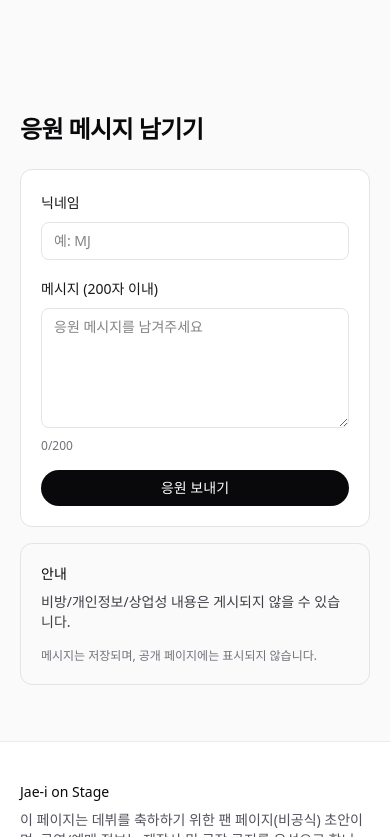
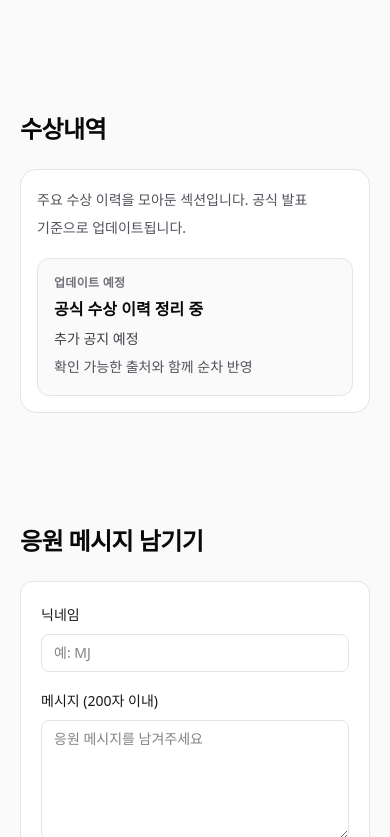
Before and after one commit to Jeonyomi/jaei-web, a Next.js app: page / in a window 390 px wide. Shown: the part 5427-6264 px from the top of the page. Built offline with nearby package versions, Linux system fonts and the light colour scheme.

Commit message:
feat: add data-driven awards section with nav anchor

```diff
--- a/src/app/page.tsx
+++ b/src/app/page.tsx
@@ -70,6 +70,36 @@ export default function Home() {
           <Gallery />
         </Section>
 
+        <Section id="awards" title={site.awards.title}>
+          <div className="rounded-2xl border border-zinc-200 bg-white p-4 sm:p-6">
+            <p className="text-sm leading-7 break-keep text-zinc-600 sm:text-[15px]">
+              {site.awards.note}
+            </p>
+
+            <ul className="mt-4 space-y-3 sm:space-y-4">
+              {site.awards.items.map((item) => (
+                <li
+                  key={`${item.year}-${item.award}`}
+                  className="rounded-xl border border-zinc-200 bg-zinc-50 p-4 sm:p-5"
+                >
+                  <p className="text-xs font-semibold tracking-wide text-zinc-500">
+                    {item.year}
+                  </p>
+                  <p className="mt-1 text-base font-semibold leading-7 break-keep text-zinc-950 sm:text-lg">
+                    {item.award}
+                  </p>
+                  <p className="mt-1 text-sm leading-6 break-keep text-zinc-700 sm:text-[15px]">
+                    {item.category}
+                  </p>
+                  <p className="mt-1 text-sm leading-6 break-keep text-zinc-600 sm:text-[15px]">
+                    {item.work}
+                  </p>
+                </li>
+              ))}
+            </ul>
+          </div>
+        </Section>
+
         <Section id="guestbook" title={site.guestbook.title}>
           <Guestbook />
         </Section>
--- a/src/content/content.ts
+++ b/src/content/content.ts
@@ -9,6 +9,7 @@ export const site = {
     { label: "예매 안내", href: "#tickets" },
     { label: "공연장", href: "#venue" },
     { label: "갤러리", href: "#gallery" },
+    { label: "수상내역", href: "#awards" },
     { label: "응원", href: "#guestbook" },
   ] satisfies NavItem[],
   hero: {
@@ -104,6 +105,23 @@ export const site = {
       { src: "/gallery/1713445456628(1).jpg", alt: "재이 프로필 사진 6" },
     ],
   },
+  awards: {
+    title: "수상내역",
+    note: "주요 수상 이력을 모아둔 섹션입니다. 공식 발표 기준으로 업데이트됩니다.",
+    items: [
+      {
+        year: "업데이트 예정",
+        award: "공식 수상 이력 정리 중",
+        category: "추가 공지 예정",
+        work: "확인 가능한 출처와 함께 순차 반영",
+      },
+    ] as {
+      year: string;
+      award: string;
+      category: string;
+      work: string;
+    }[],
+  },
   guestbook: {
     title: "응원 메시지 남기기",
     note: "비방/개인정보/상업성 내용은 게시되지 않을 수 있습니다.",
```
